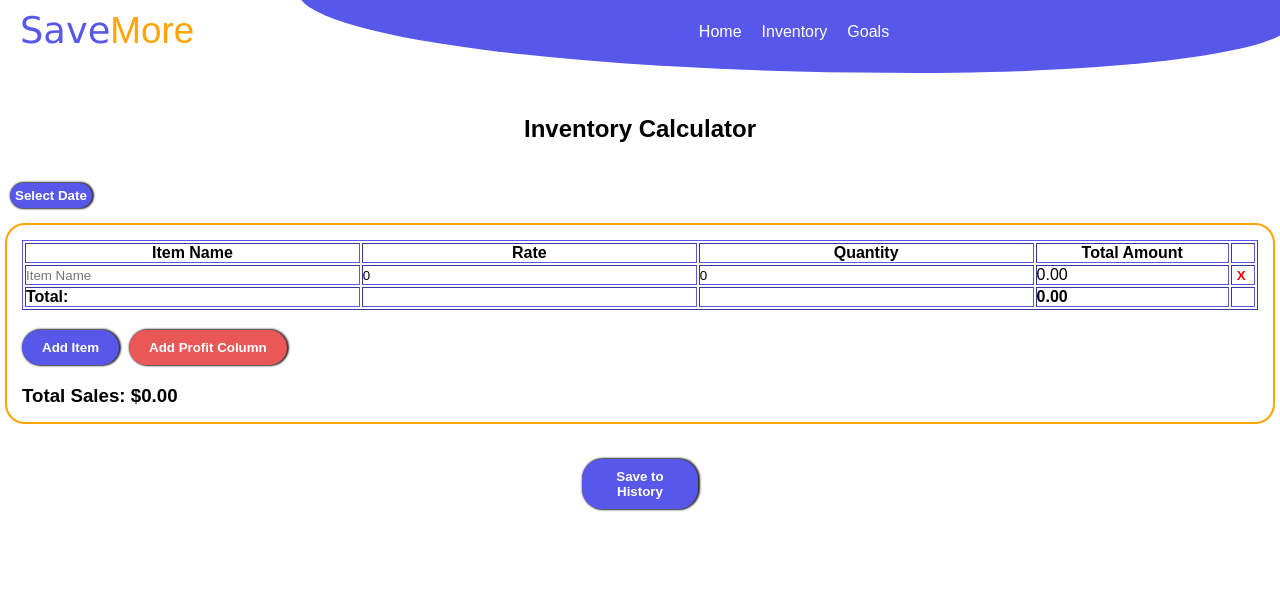
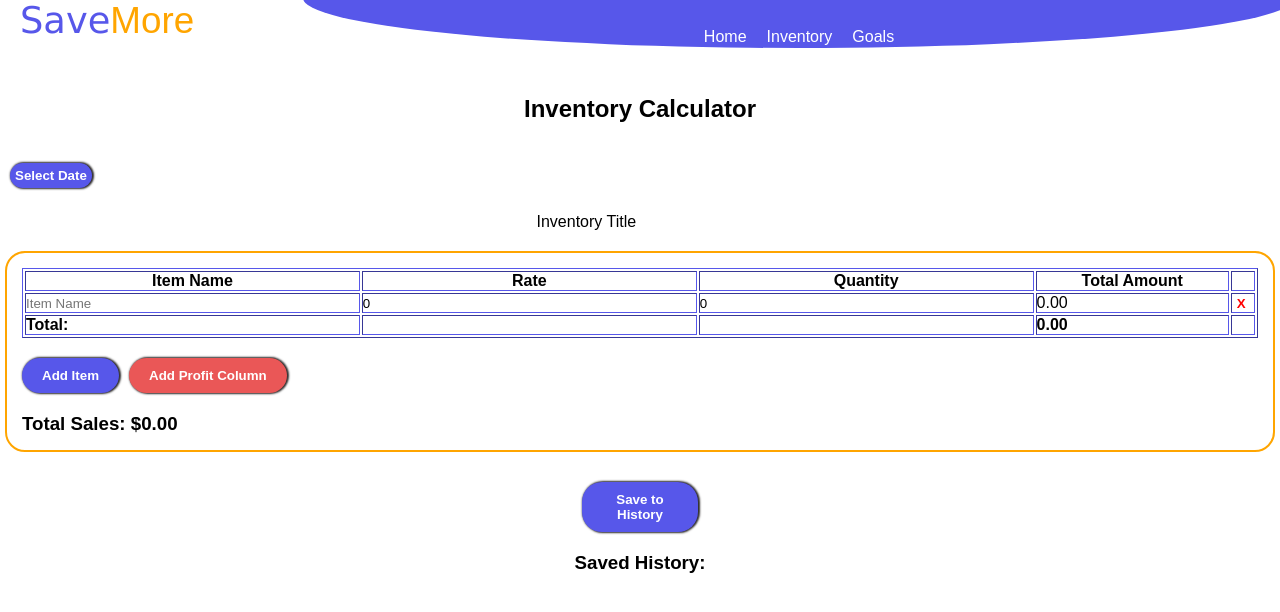
Before and after one commit to Deewan10/savemore, a React (Create React App) app: page /inventory in a window 1280 px wide. Shown: the top 612 px of the page. Built offline with nearby package versions, Linux system fonts and the light colour scheme.

Commit message:
history cards

```diff
--- a/src/Components/Inventory.js
+++ b/src/Components/Inventory.js
@@ -10,6 +10,7 @@ function Inventory() {
   const [selectedDate, setSelectedDate] = useState(null);
   const [showProfit, setShowProfit] = useState(false);
   const [history, setHistory] = useState([]); // State to store history of saved transactions
+  const [title, setTitle] = useState("Inventory Title"); // Customizable title
 
   // Calculate total sales
   const calculateTotalSales = () => {
@@ -67,10 +68,12 @@ function Inventory() {
     }
 
     const entry = {
+      title, // Save the title to history
       date: selectedDate,
       items: [...items], // Make a copy of the current items
       totalSales: calculateTotalSales(), // Save total sales in history
-      ...(showProfit && { totalProfit: calculateTotalProfit() }) // Optionally save total profit
+      ...(showProfit && { totalProfit: calculateTotalProfit() }), // Optionally save total profit
+      timestamp: new Date() // Store the exact time the inventory was saved
     };
 
     setHistory([...history, entry]);
@@ -98,11 +101,34 @@ function Inventory() {
     return history.filter(entry => entry.date && entry.date.toDateString() === selectedDate?.toDateString());
   };
 
+  // Function to load history back into the inventory
+  const loadHistory = (entry) => {
+    setItems(entry.items);
+    setSelectedDate(entry.date);
+    setTitle(entry.title);
+    if (entry.totalProfit !== undefined) {
+      setShowProfit(true);
+    } else {
+      setShowProfit(false);
+    }
+  };
+
   return (
     <div className='inventory'>
       <h2>Inventory Calculator</h2>
       <div className='date'>
         <FloatingDatePicker selectedDate={selectedDate} setSelectedDate={setSelectedDate} />
+      </div>
+
+      {/* Customizable title input */}
+      <div className='title'>
+        <input
+          type="text"
+          value={title}
+          onChange={(e) => setTitle(e.target.value)}
+          placeholder="Enter Title"
+          style={{ marginBottom: '10px', padding: '10px', width: '100%', fontSize: '16px',  fontWeight: 'normal' }}
+        />
       </div>
 
       <div className='tab'>
@@ -189,34 +215,25 @@ function Inventory() {
 
       </div>
 
-      <div className='history'>
-        <button onClick={saveInventoryToHistory} style={{ padding: '10px 20px', marginBottom: '20px', backgroundColor: '5757ea', color: 'white', marginTop: '35px', position: '' }}>
+
+
+      {/* History Section */}
+      <div className="history">
+        <button onClick={saveInventoryToHistory} style={{ padding: '10px 20px', marginBottom: '20px', backgroundColor: '#5757ea', color: 'white' }}>
           Save to History
         </button>
-
-        {/* History Section */}
-        {selectedDate && (
-          <div className="history">
-            <h3>History for {selectedDate.toDateString()}:</h3>
-            <ul>
-              {getFilteredHistory().map((entry, index) => (
-                <li key={index}>
-                  <strong>Saved Inventory:</strong>
-                  <ul>
-                    {entry.items.map((item, i) => (
-                      <li key={i}>{item.name} - Rate: {item.rate}, Quantity: {item.quantity}, Total: {item.total}</li>
-                    ))}
-                  </ul>
-                  <strong>Total Sales:</strong> ${entry.totalSales}
-                  {showProfit && entry.totalProfit && <><br /><strong>Total Profit:</strong> ${entry.totalProfit}</>}
-                </li>
-              ))}
-            </ul>
-          </div>
-        )}
+        <h3>Saved History:</h3>
+        <div className="history-cards" style={{ display: 'flex', flexWrap: 'wrap' }}>
+          {history.map((entry, index) => (
+            <div key={index} className="history-card" onClick={() => loadHistory(entry)} style={{ border: '1px solid #ddd', padding: '10px', margin: '10px', width: '200px', cursor: 'pointer' }}>
+              <h4>{entry.title}</h4>
+              <p><strong>Date:</strong> {entry.date.toDateString()}</p>
+              <p><strong>Time:</strong> {entry.timestamp.toLocaleTimeString()}</p>
+              <p><strong>Total Sales:</strong> ${entry.totalSales}</p>
+            </div>
+          ))}
+        </div>
       </div>
-
-
     </div>
   );
 }
--- a/src/Style.css
+++ b/src/Style.css
@@ -3,6 +3,7 @@
     margin: 0;
     padding: 0;
     box-sizing: border-box;
+
 }
 
 nav {
@@ -10,8 +11,9 @@ nav {
     align-items: center;
     justify-content: space-between;
     padding: 20px;
-    height: 60px;
+    height: 40px;
     width: 100%;
+
 }
 
 nav  h1 {
@@ -32,13 +34,14 @@ nav ul {
     padding-top: 80px;
 }
 .arc {
-    height: 130px;
+    height: 100px;
     width: 80%;
     background-color: #5757ea;
     border-bottom-left-radius: 100%;
-    border-bottom-right-radius: 60%;
+    border-bottom-right-radius: 100%;
     margin-top: -45px;
-    margin-right: -30px;
+    margin-right: -35px;
+    overflow: hidden;
 }
 
 nav li a {
@@ -240,6 +243,7 @@ input {
     display: flex;
     align-items: center;
     flex-direction: column;
+    margin-top: 30px;
 }
 .history button {
     justify-content: center;
```
